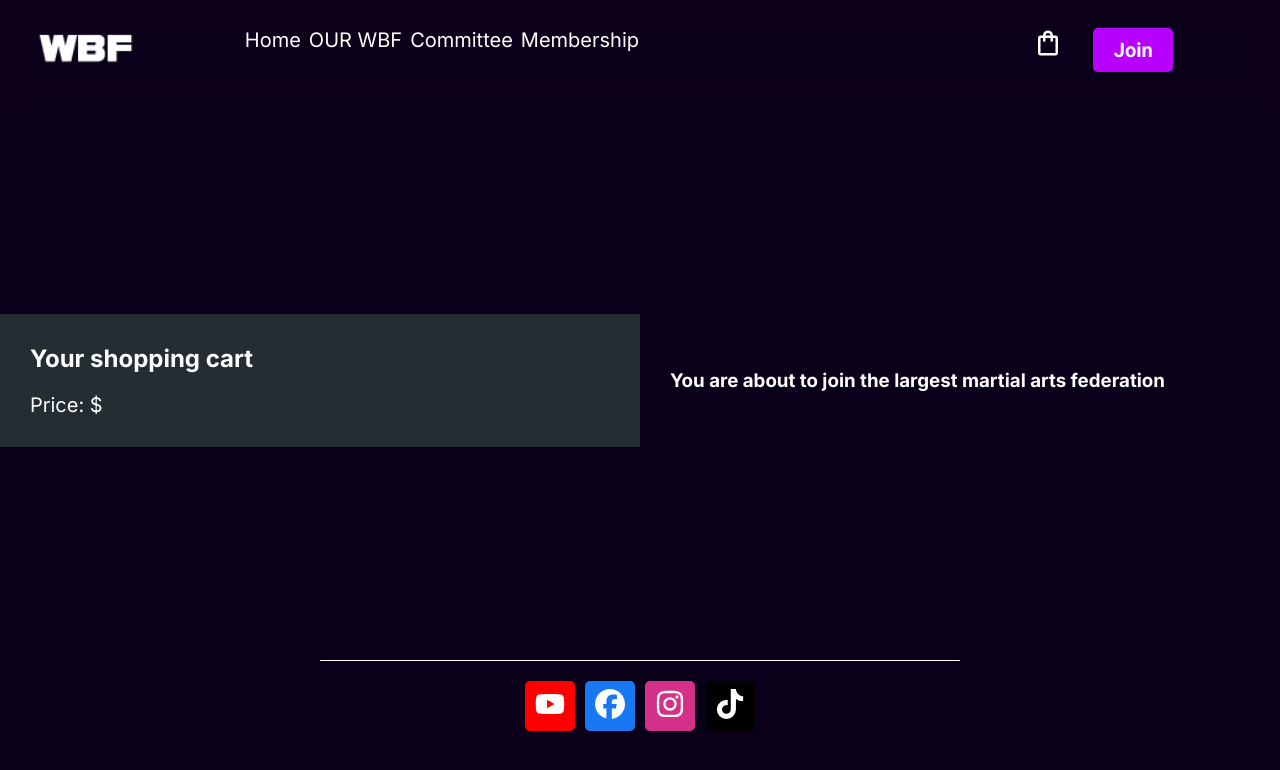
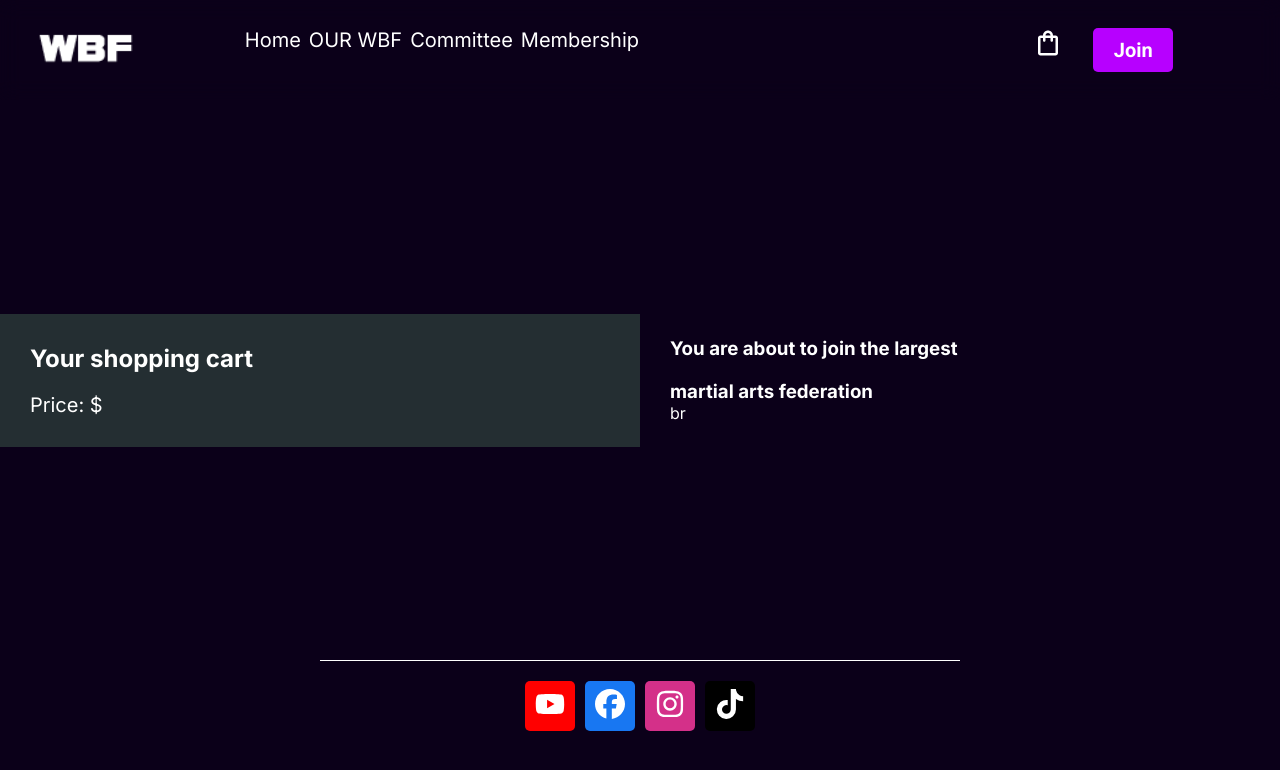
Before and after one commit to FerZva/world-bushido-federation-landingpage, a Next.js app: page /cart in a window 1280 px wide. Shown: the top 770 px of the page. Built offline with nearby package versions, Linux system fonts and the light colour scheme.

Commit message:
adding some spaces

```diff
--- a/src/app/cart/page.js
+++ b/src/app/cart/page.js
@@ -90,7 +90,7 @@ function Page({ searchParams }) {
                 </button>
             </form>
           </div>
-          <h3>You are about to join the largest martial arts federation</h3>
+          <h3>You are about to join the largest</h3> <br /><h3>martial arts federation</h3>br
           <div
           style={{ display: divValue === 2 ? 'block' : 'none' }}
           >
```
